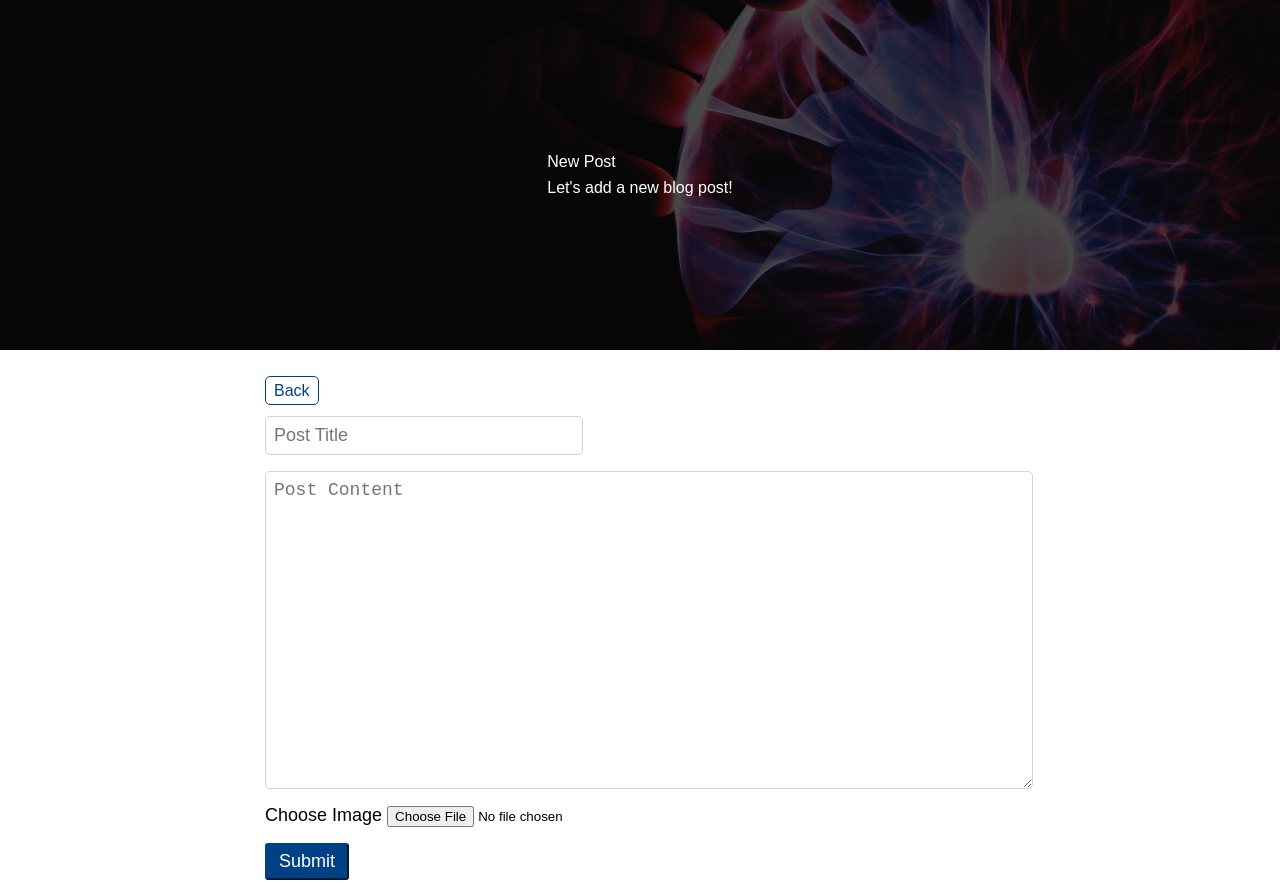
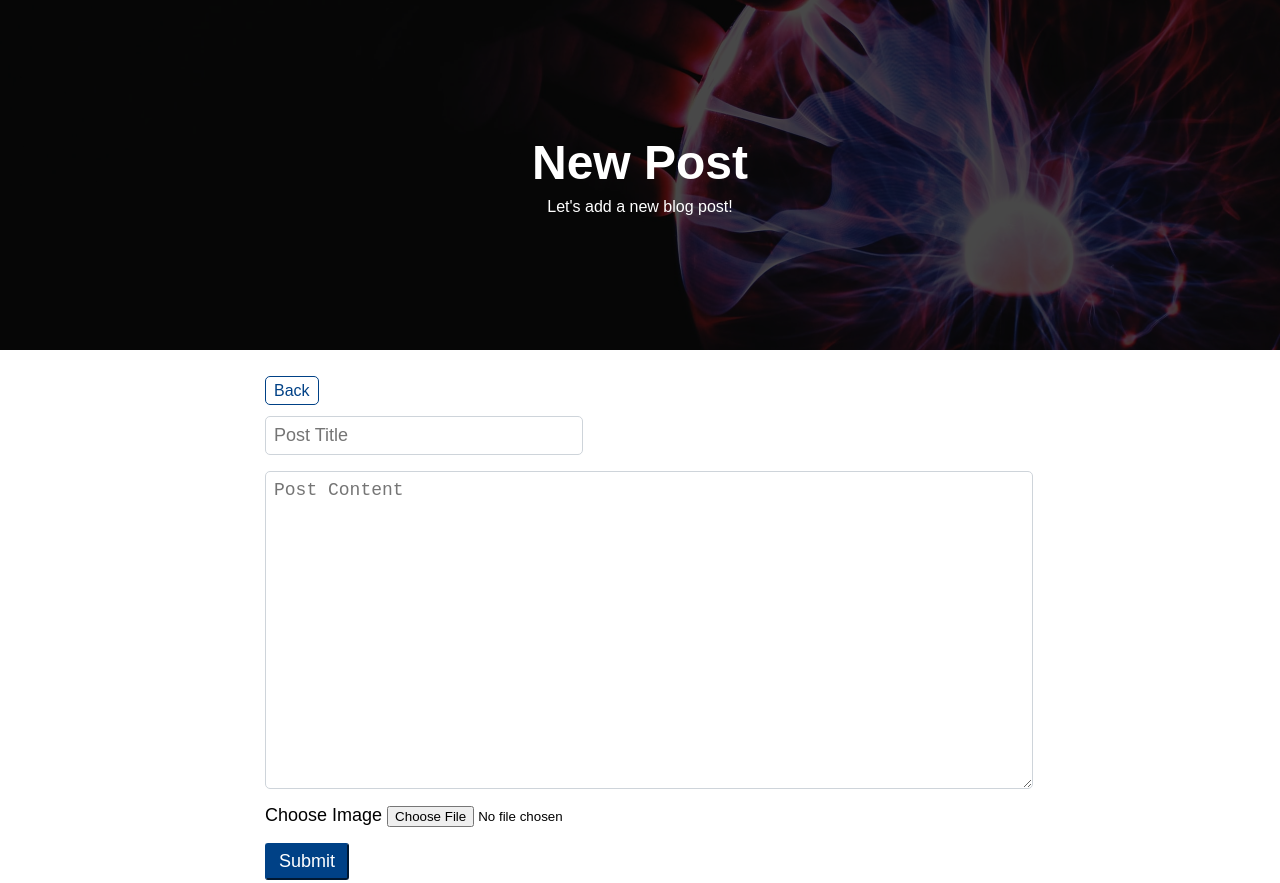
Before and after one commit to SolomanGarcia/blog, a plain HTML site: page new-post.html in a window 1280 px wide. Shown: the top 883 px of the page. Drawn offline with Linux system fonts and the light colour scheme.

Commit message:
fix styling

```diff
--- a/new-post.html
+++ b/new-post.html
@@ -12,13 +12,9 @@
     <body>
         <div class="container new-post-page">
             <header>
-                <div class="header-container">
-                    <div class="header-blog-text">
-                        <div class="title">New Post</div>
-                        <div class="subtext">
-                            Let's add a new blog post!
-                        </div>
-                    </div>
+                <div class="title">New Post</div>
+                <div class="subtext">
+                    Let's add a new blog post!
                 </div>
             </header>
             <div class="main">
--- a/style/style.css
+++ b/style/style.css
@@ -46,7 +46,7 @@ header::before {
   background-size: cover;
 }
 
-.profile-name, title {
+.profile-name, .title {
   font-size: 3em;
   font-weight: bold;
 }
```
